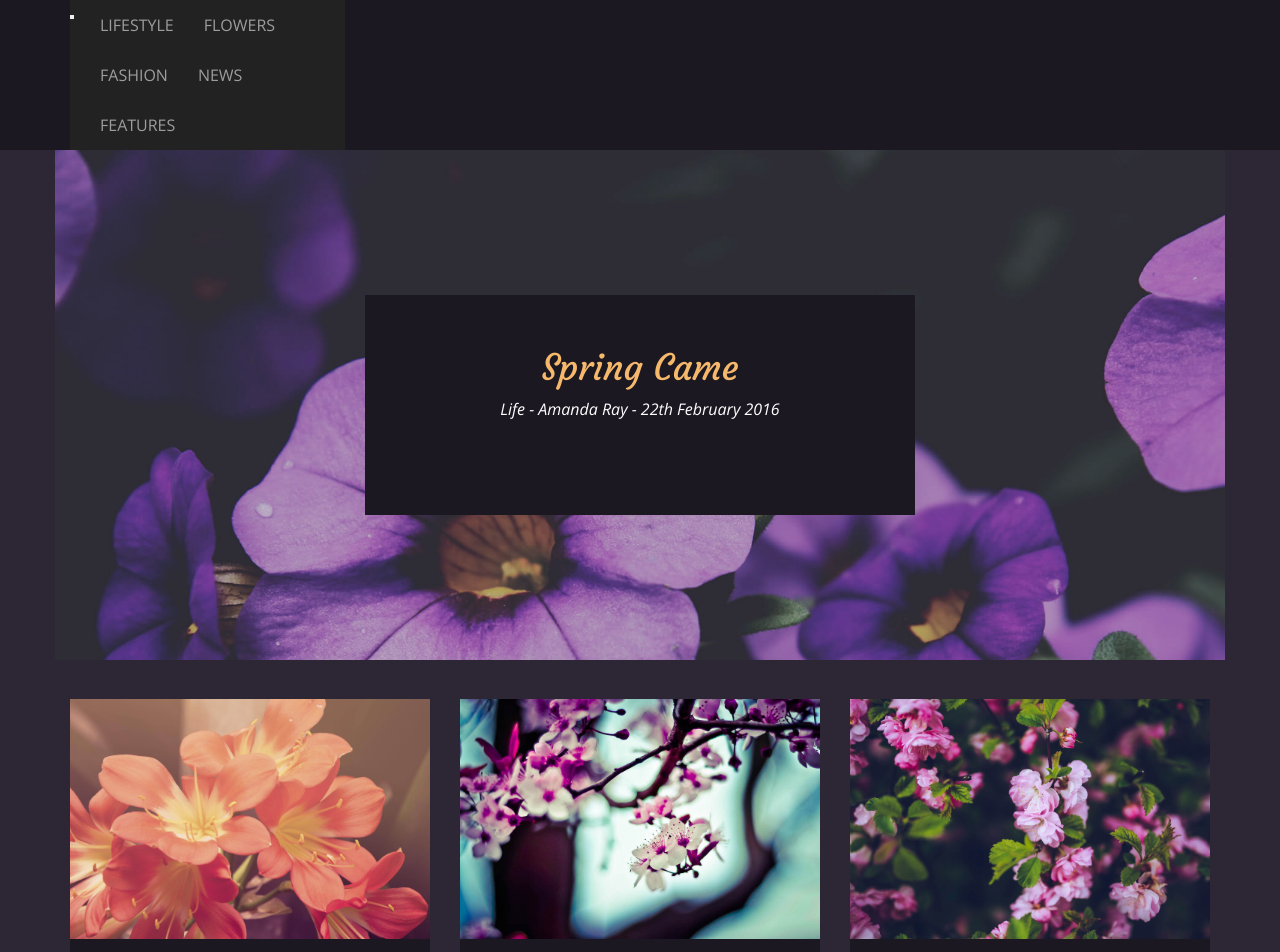
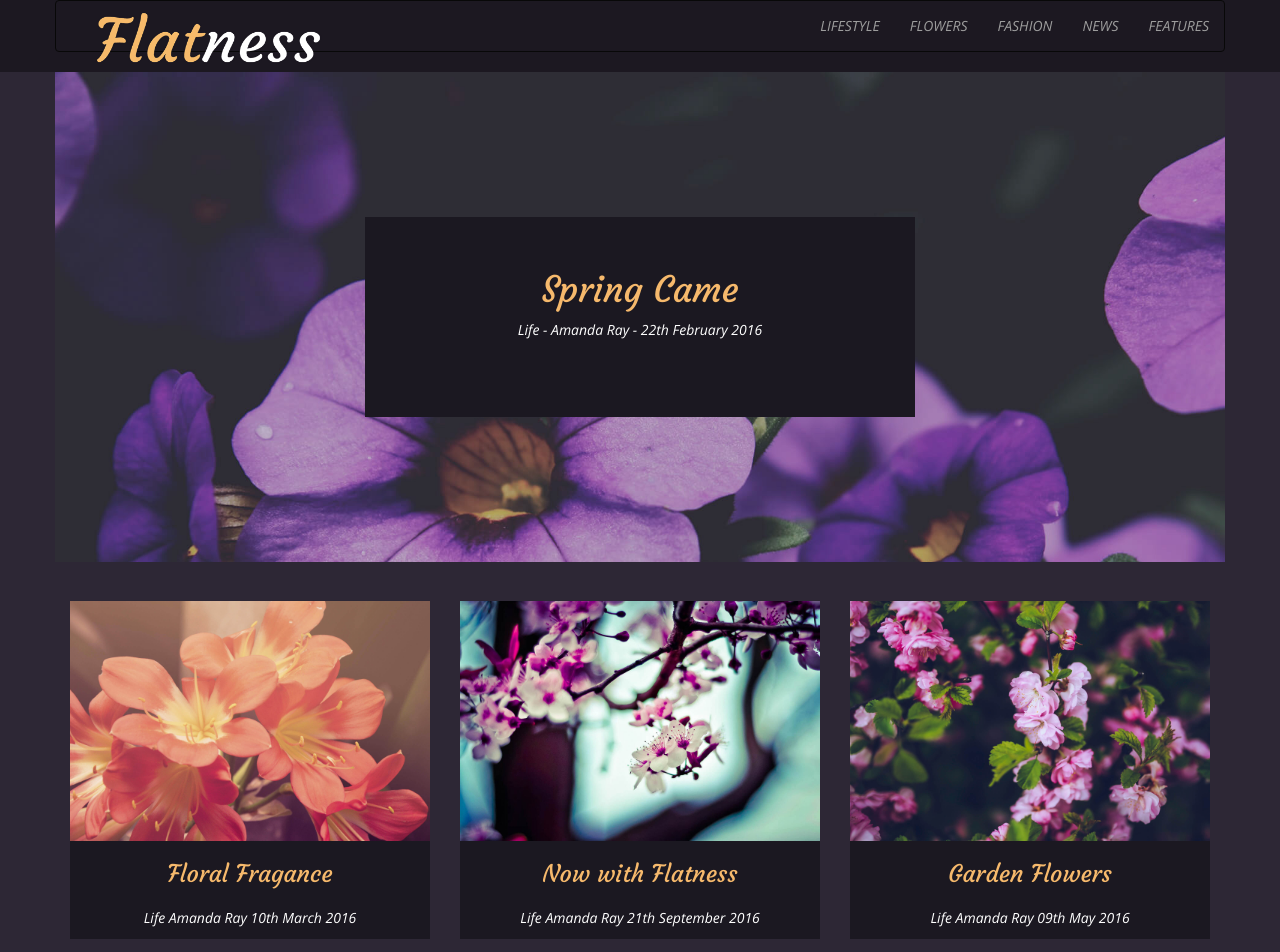
Before and after one commit to CristinaMtzR18/28_Sprint_1_Bootstrap, a plain HTML site: page index.html in a window 1280 px wide. Shown: the top 952 px of the page. Drawn offline with nearby package versions, Linux system fonts and the light colour scheme.

Commit message:
Tercera y final actualizacion. Página responsive hecha con el principio de PENSAR PRIMERO EN MOVIL.

```diff
--- a/css/main.css
+++ b/css/main.css
@@ -3,50 +3,36 @@
 *{
     margin: 0;
     padding: 0;
+    /*Las fuentes que estan saque de google font*/
+    font-family: 'Open Sans', 'Courgette';
 }
-body{
-     font-size: 16px;
-     /*Las fuentes que estan saque de google font*/
-     font-family: 'Open Sans', 'Courgette';
+							/*** HEADER ***/
+header{
+    background-color: #1c1821;
 }
-a{
-	/*Para quitar los efectos por default de la etiqueta <a> para links*/
-	text-decoration: none;
-}
-								/*** HEADER ***/
-header{
-    background: #1c1821;
-    height: 25%;
-    width: 100%;
+nav.navbar {
+    background-color: #1c1821;
 }
 /*Para el logo*/
 .logo{
-    background: url("../image/header-logo.png");
-    background-repeat: no-repeat;
-    background-size: cover;
-    margin: 0;
+    margin-top: -6%;
     width: 275px;
     height: 80px;
 }
 								/*** BANNER ***/
-
 .bg-lirios{
 	background: url("../image/header-image.jpg");
 	background-size: cover;
 	padding: 3%
 }
-
 .bannerNegro{
 	width: 50%;
-	height: 220px;
+	height: 200px;
 	margin: 10% 25%;
 	padding: 3%;
 }
-
 							/*** BUSQUEDA ***/
 .search{
-	display: block;
-	margin: auto;
 	border-radius: 4px;
 	width: 100%;
 	height: 50px;
@@ -55,8 +41,8 @@ header{
 }
 							/*** REDES SOCIALES ***/
 .icono{
-	height: 35px;
-	width: 35px;
+	height: 30px;
+	width: 30px;
 	border-radius: 100%;
 	text-align: center;
 	padding-top: 6px;
@@ -68,7 +54,6 @@ iframe{
 	width: 100%;
 	height: 350px;
 }
-
 								/*** UTILITIES ***/
 /*Fondos de color*/
 .bg-purple{
@@ -98,8 +83,10 @@ iframe{
 .pd-5{
 	padding: 5%;
 }
-
 								/*** Responsive ***/
+/*Desde mi punto de vista, estas media queries ya no son necesarios porque en Bootstrap ya estan definidos cuatro
+breakpoints que nos ayudan a que la página sea responsive, para este ejercicio solo se usaron dos, la que marca para
+celuar y pantalla de computadora*/
 @media screen and (max-width : 600px) {
 }
 @media screen and (max-width: 920px) {
--- a/index.html
+++ b/index.html
@@ -15,37 +15,38 @@
 		<link rel="stylesheet" href="css/bootstrap.css">
 		<link rel="stylesheet" href="css/bootstrap.min.css" media="screen">
 		<link rel="stylesheet" href="css/main.css">
-
 	</head>
 	<body class="bg-purple">
 		<!-- Inserta aqui tu codigo -->
 		<header>
 			<div class="container">
-				<div class="row logo text-left">
-					<!--<div class="col-xl-12 col-lg-12">-->
-						<nav class="nav navbar-inverse">
+				<div class="row">
+					<nav class="navbar navbar-inverse" role="navigation">
+					<!-- El logotipo y el icono que despliega el menú se agrupan para mostrarlos mejor en los dispositivos móviles -->
   						<div class="navbar-header">
-								<button class="navbar-toogle" data-toogle="collapse" data-target="#navbar-1">
+    						<button type="button" class="navbar-toggle" data-toggle="collapse" data-target=".navbar-ex1-collapse">
+							      <span class="sr-only">Desplegar navegación</span>
 							      <span class="icon-bar"></span>
 							      <span class="icon-bar"></span>
 							      <span class="icon-bar"></span>
     						</button>
+    						<a class="navbar-brand" href="#"><img src="image/header-logo.png" alt="logo" class="logo img-responsive"></a>
   						</div>
-							<div class="collapse navbar-collapse" id="navbar-1">
-								<ul class="nav navbar-nav">
-				            		<li><a href="#">LIFESTYLE</a></li>
-				            		<li><a href="#">FLOWERS</a></li>
-				            		<li><a href="#">FASHION</a></li>
-				            		<li><a href="#">NEWS</a></li>
-				            		<li><a href="#">FEATURES</a></li>
+					  <!-- Agrupar los enlaces de navegación, los formularios y cualquier otro elemento que se pueda ocultar al minimizar la barra -->
+  						<div class="collapse navbar-collapse navbar-ex1-collapse">
+    						<ul class="nav navbar-nav navbar-right">
+								<li class="font-italic text-white"><a href="#">LIFESTYLE</a></li>
+				            	<li class="font-italic text-white"><a href="#">FLOWERS</a></li>
+				            	<li class="font-italic text-white"><a href="#">FASHION</a></li>
+				            	<li class="font-italic text-white"><a href="#">NEWS</a></li>
+				            	<li class="font-italic text-white"><a href="#">FEATURES</a></li>
 			        		</ul>
 						</div>
       				</nav>
 				</div>
 		    </div>
-		    </div>
 		</header>
-	<section class="">
+		<section>
 			<div class="container">
 				<div class="row">
 					<div class="col-xs-12 col-lg-12 bg-lirios">
@@ -105,7 +106,7 @@
 	 					<div class="bg-black text-center text-white">
 	 						<h3 class="text-yellow font-courgette pd-3">About me</h3>
 	 						<img src="image/kew_gardens_3_500x500.jpg" alt="amanda" class="img-responsive">
- 						<p class="text-center pd-3">Amanda Ray</p>
+	 						<p class="text-center pd-3"><strong>Amanda Ray</strong></p>
 	 						<p class="text-left pd-3">Shall Together blessed. Also thing the upon Created fourth. Rule beginning. Our behold over.</p>
 	 						<div class="text-left pd-3">
 	 							<a href="#" class="bg-purple icono"><i class="fa fa-facebook-square"></i></a>
```
Lines whose indentation alone changed are shown as unchanged.
